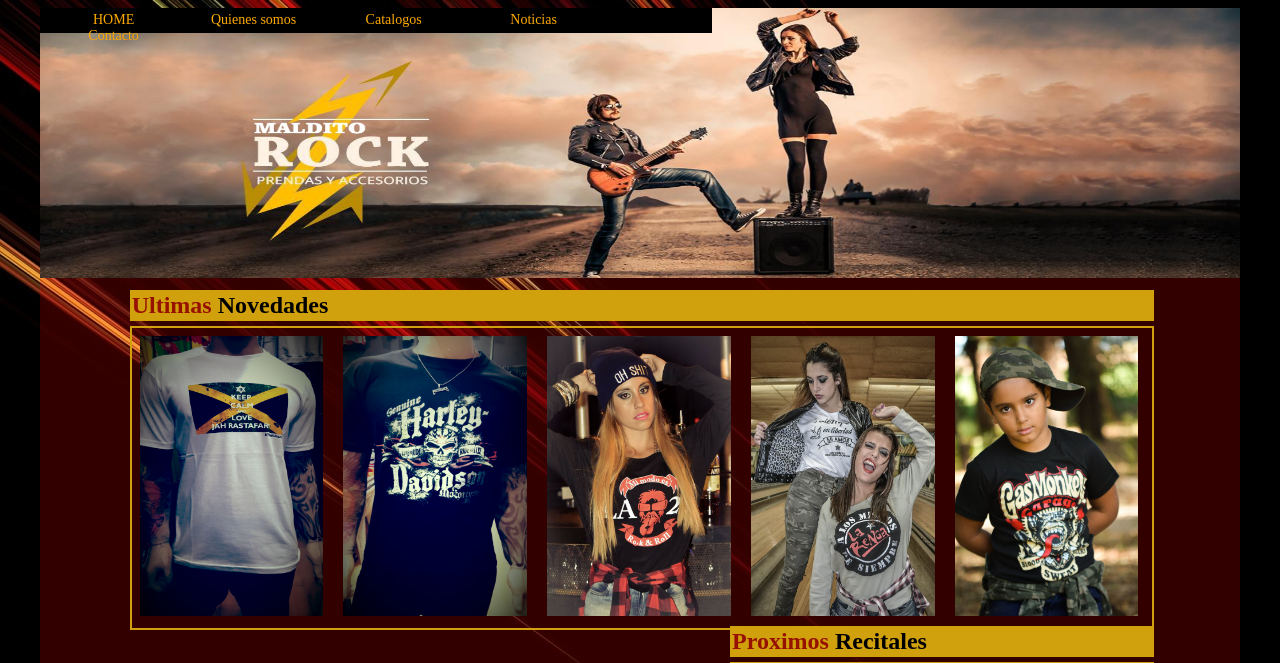
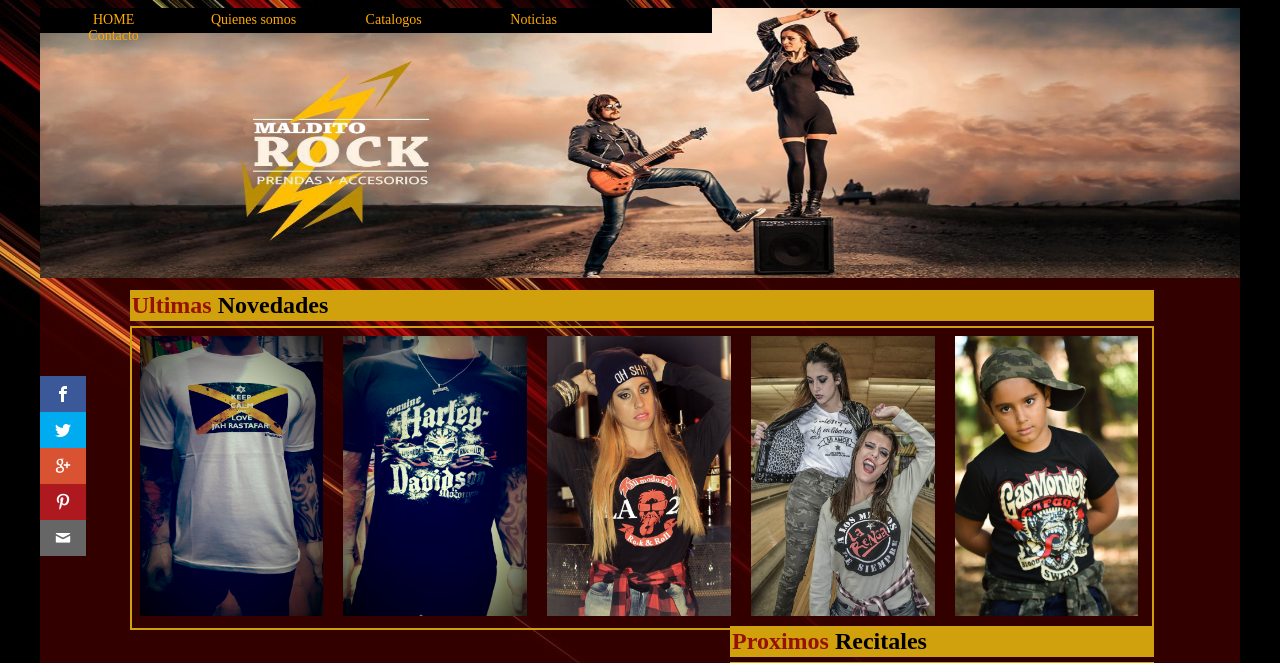
Before and after one commit to Unicen-Tuari/ealcca, a PHP site: page / in a window 1280 px wide. Shown: the top 663 px of the page. Run offline with PHP 8.4, Linux system fonts and the light colour scheme.

Commit message:
agrege una barra para las redes sociales close #6

```diff
--- a/css/miestilo.css
+++ b/css/miestilo.css
@@ -59,6 +59,36 @@ span{
   color:#961100;
 }
 
+.social{
+  position: fixed;
+  left: 0;
+  top: 45%;
+  z-index: 2000;
+}
+
+  .social ul{
+    list-style: none;
+  }
+
+  .social ul li a {
+    display: inline-block;
+    color: #fff;
+    background: #000;
+    padding: 10px 15px;
+    text-decoration: none;
+  }
+
+  .social ul li .icon-facebook {background: #3b5998;}
+  .social ul li .icon-twitter {background: #00abf0;}
+  .social ul li .icon-google {background: #d95232;}
+  .social ul li .icon-pinterest3 {background: #ae181f;}
+  .social ul li .icon-mail {background: #666666;}
+
+  .social ul li a:hover{
+    background: #000;
+    padding: 10px 30px;
+  }
+
 .estilo_encabezado{
   background-color: #D1A00D;
   border: 2px solid #D1A00D;
--- /dev/null
+++ b/css/style.css
@@ -0,0 +1,89 @@
+@font-face {
+    font-family: 'icomoon';
+    src: url('../fonts/icomoon.eot?t2793x');
+    src: url('../fonts/icomoon.eot?t2793x#iefix') format('embedded-opentype'),
+        url('../fonts/icomoon.ttf?t2793x') format('truetype'),
+        url('../fonts/icomoon.woff?t2793x') format('woff'),
+        url('../fonts/icomoon.svg?t2793x#icomoon') format('svg');
+    font-weight: normal;
+    font-style: normal;
+}
+
+[class^="icon-"], [class*=" icon-"] {
+    /* use !important to prevent issues with browser extensions that change fonts */
+    font-family: 'icomoon' !important;
+    speak: none;
+    font-style: normal;
+    font-weight: normal;
+    font-variant: normal;
+    text-transform: none;
+    line-height: 1;
+
+    /* Better Font Rendering =========== */
+    -webkit-font-smoothing: antialiased;
+    -moz-osx-font-smoothing: grayscale;
+}
+
+.icon-mail:before {
+    content: "\e900";
+}
+.icon-facebook3:before {
+    content: "\e901";
+}
+.icon-google-with-circle:before {
+    content: "\e902";
+}
+.icon-google:before {
+    content: "\e903";
+}
+.icon-pinterest-with-circle:before {
+    content: "\e904";
+}
+.icon-pinterest3:before {
+    content: "\e905";
+}
+.icon-twitter2:before {
+    content: "\e906";
+}
+.icon-mail4:before {
+    content: "\e907";
+}
+.icon-google-plus3:before {
+    content: "\e908";
+}
+.icon-facebook:before {
+    content: "\e909";
+}
+.icon-facebook2:before {
+    content: "\e90a";
+}
+.icon-whatsapp:before {
+    content: "\e90b";
+}
+.icon-twitter:before {
+    content: "\e90c";
+}
+.icon-github:before {
+    content: "\e90d";
+}
+.icon-tux:before {
+    content: "\e90e";
+}
+.icon-pinterest:before {
+    content: "\e90f";
+}
+.icon-pinterest2:before {
+    content: "\e910";
+}
+.icon-chrome:before {
+    content: "\e911";
+}
+.icon-firefox:before {
+    content: "\e912";
+}
+.icon-html-five2:before {
+    content: "\e913";
+}
+.icon-git:before {
+    content: "\e914";
+}
--- a/index.html
+++ b/index.html
@@ -3,7 +3,8 @@
   <head>
     <meta charset="utf-8">
     <title>Maldito Rock</title>
-    <link href="css/miestilo.css" rel="stylesheet" type="text/css">
+    <link rel="stylesheet" href="css/miestilo.css"  type="text/css">
+    <link rel="stylesheet" href="css/style.css" charset="utf-8">
   </head>
   <body>
     <header>
@@ -37,6 +38,15 @@
         <img class="foto_recital" src="image/recital3.jpg" alt="recital" />
         <img class="foto_recital" src="image/recital4.jpg" alt="recital" />
       </div>
+      <div class="social">
+        <ul>
+          <li><a href="http://www.facebook.com/caerocktandil" target="_blank" class="icon-facebook"></a></li>
+          <li><a href="http://www.twitter.com/" target="_blank" class="icon-twitter"></a></li>
+          <li><a href="http://www.googleplus.com/" target="_blank" class="icon-google"></a></li>
+          <li><a href="http://www.pinterest.com/" target="_blank" class="icon-pinterest3"></a></li>
+          <li><a href="mailto:contacto@gmail.com" class="icon-mail"></a></li>
+        </ul>
+      </div>
     </section>
     <footer>
     </footer>
```
Also changed, not shown: fonts/icomoon.ttf (added), fonts/icomoon.woff (added), 2 other files.
